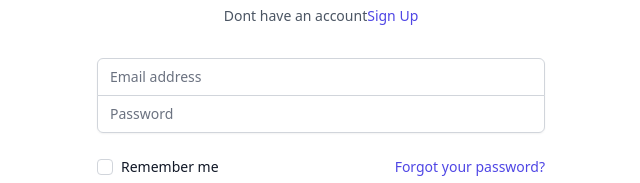
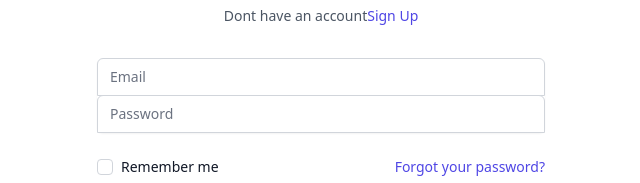
Before and after one commit to JuliaMersing/Login-SignUp-Forms, a React (Create React App) app: page / in a window 1280 px wide. Shown: the part 158-341 px from the top of the page, without its empty margins (319-959 px from the left). Built offline with nearby package versions, Linux system fonts and the light colour scheme.

Commit message:
feat: add input component

```diff
--- a/src/App.tsx
+++ b/src/App.tsx
@@ -1,5 +1,6 @@
 import React from 'react';
 import Header from './components/Header';
+import Input from './components/Input';
 
 const App = () => (
   <div className="min-h-full flex items-center justify-center py-12 px-4 sm:px-6 lg:px-8">
@@ -8,16 +9,9 @@
       <form className="mt-8 space-y-6" action="#" method="POST">
         <input type="hidden" name="remember" value="true" />
         <div className="rounded-md shadow-sm -space-y-px">
-          <div>
-            <label htmlFor="email-address" className="sr-only">Email address</label>
-            <input id="email-address" name="email" type="email" required className="appearance-none rounded-none relative block w-full px-3 py-2 border border-gray-300 placeholder-gray-500 text-gray-900 rounded-t-md focus:outline-none focus:ring-indigo-500 focus:border-indigo-500 focus:z-10 sm:text-sm" placeholder="Email address" />
-          </div>
-          <div>
-            <label htmlFor="password" className="sr-only">Password</label>
-            <input id="password" name="password" type="password" required className="appearance-none rounded-none relative block w-full px-3 py-2 border border-gray-300 placeholder-gray-500 text-gray-900 rounded-b-md focus:outline-none focus:ring-indigo-500 focus:border-indigo-500 focus:z-10 sm:text-sm" placeholder="Password" />
-          </div>
+          <Input label="Email" placeholder="Email" id="email" type="email" />
+          <Input label="Password" placeholder="Password" id="password" type="password" />
         </div>
-
         <div className="flex items-center justify-between">
           <div className="flex items-center">
             <input id="remember-me" name="remember-me" type="checkbox" className="h-4 w-4 text-indigo-600 focus:ring-indigo-500 border-gray-300 rounded" />
--- /dev/null
+++ b/src/components/Input.tsx
@@ -0,0 +1,22 @@
+import React from 'react';
+
+type InputProps = {
+  label: string,
+  placeholder: string,
+  type: string,
+  id: string,
+}
+
+const Input = ({
+  label,
+    placeholder,
+    type,
+    id,
+    }: InputProps) => (
+      <div>
+        <label htmlFor="email-address" className="sr-only">{label}</label>
+        <input id={id} type={type} required className="appearance-none rounded-none relative block w-full px-3 py-2 border border-gray-300 placeholder-gray-500 text-gray-900 rounded-t-md focus:outline-none focus:ring-indigo-500 focus:border-indigo-500 focus:z-10 sm:text-sm" placeholder={placeholder} />
+      </div>
+    );
+
+export default Input;
```
